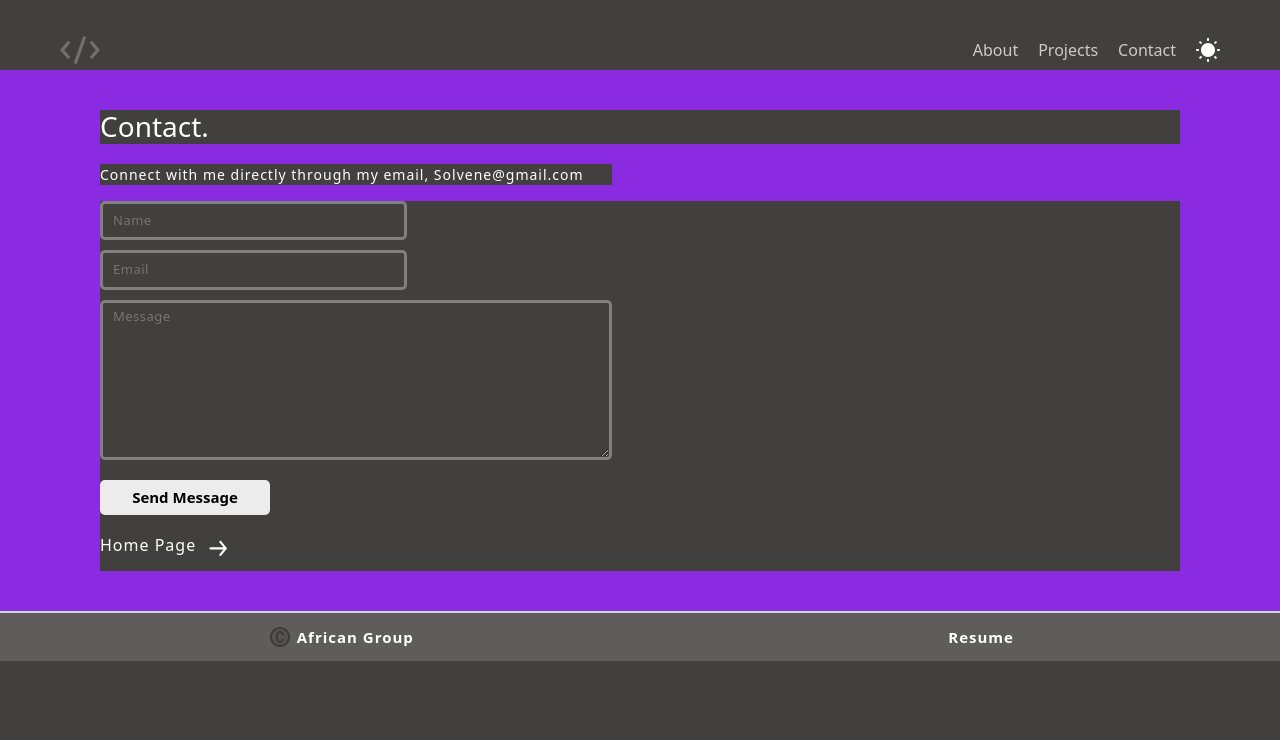
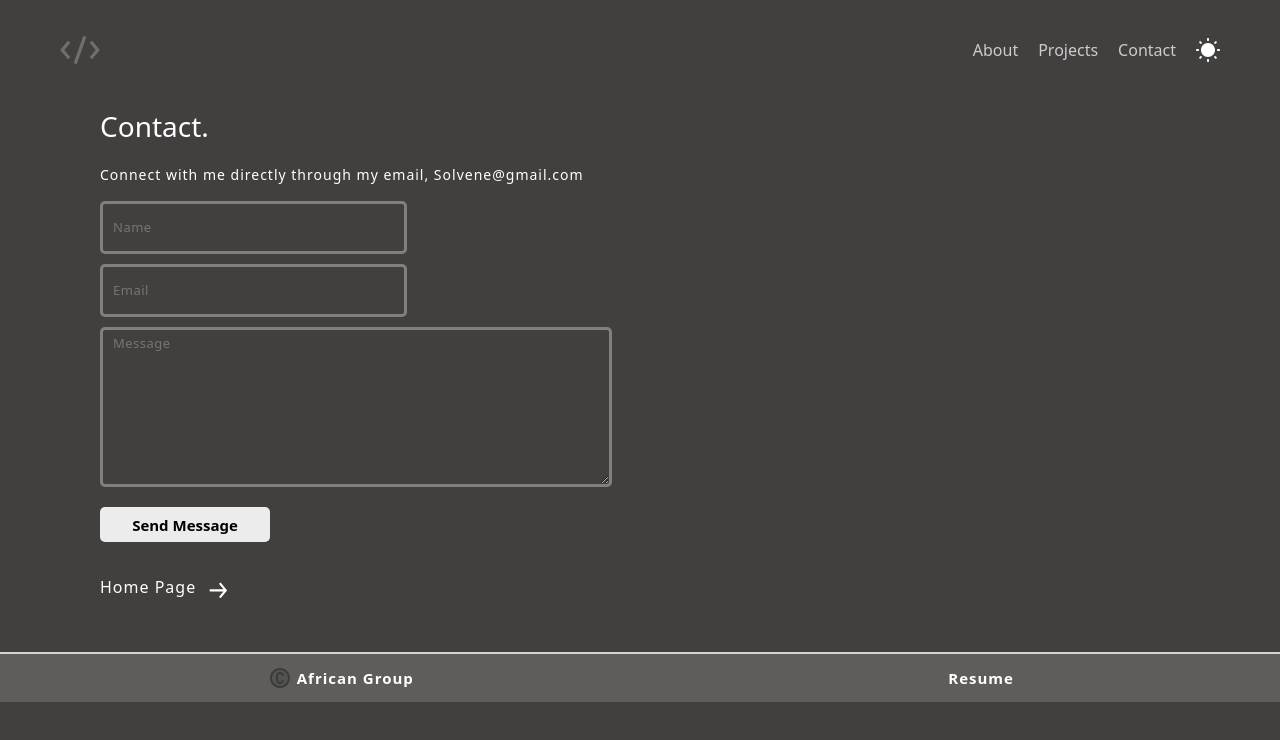
Before and after one commit to NTUTUalu/personalPortfolio, a React (Vite) app: page /contact/1 in a window 1280 px wide. Shown: the top 740 px of the page. Built offline with nearby package versions, Linux system fonts and the light colour scheme.

Commit message:
made sure the progress class works

```diff
--- a/src/components/routes/about/about.jsx
+++ b/src/components/routes/about/about.jsx
@@ -4,7 +4,8 @@ import skillSet from "../../images/skillComposition.svg";
 import books from "../../images/favbooks.svg";
 import random from "../../images/randomFacts.json";
 import Lottie from "lottie-react";
-import animationData from "../../images/arrow.json"
+import animationData from "../../images/arrow.json";
+import {Outlet, Link} from "react-router-dom";
 
 function About() {
   return (
@@ -64,10 +65,12 @@ function About() {
       <section className={AboutStyles.graph}>
         <img src={books} className={AboutStyles.books} />
       </section>
-      <div className={AboutStyles.nextHome}>
+
+       <div className={AboutStyles.nextHome}>
             <h5 className={AboutStyles.next}>Projects Page</h5>
-              <Lottie animationData={animationData} className={AboutStyles.arrow}/>
+            <Link to={`/projects/1`}><Lottie animationData={animationData} className={AboutStyles.arrow}/></Link>
           </div>
+
     </div>
   );
 }
--- a/src/components/routes/contact/contact.jsx
+++ b/src/components/routes/contact/contact.jsx
@@ -2,6 +2,7 @@ import contactStyles from "./contact.module.css";
 import { Form } from "react-router-dom";
 import Lottie from "lottie-react";
 import animationData from "../../images/arrow.json";
+import { Link } from "react-router-dom";
 
 function Contact() {
   return (
@@ -16,10 +17,16 @@ function Contact() {
             <textarea type="text" placeholder="Message" maxLength="50" />
             <button type="submit">Send Message</button>
           </Form>
-          <div className={contactStyles.nextHome}>
-            <h5 className={contactStyles.next}>Home Page</h5>
-              <Lottie animationData={animationData} className={contactStyles.arrow}/>
-          </div>
+
+            <div className={contactStyles.nextHome}>
+              <h5 className={contactStyles.next}>Home Page</h5>
+              <Link to={`/`}>
+              <Lottie
+                animationData={animationData}
+                className={contactStyles.arrow}
+              /> </Link>
+            </div>
+
         </section>
       </div>
     </>
--- a/src/components/routes/contact/contact.module.css
+++ b/src/components/routes/contact/contact.module.css
@@ -4,7 +4,7 @@
     display: flex;
     flex-direction: column;
     height: 100%;
-    background-color: blueviolet;
+    /* background-color: blueviolet; */
 }
 .pHeading{
     margin-bottom: 20px;
@@ -34,7 +34,7 @@ Form {
     /* background-color: blue; */
     height: 100%;
     width: 40vw;
-    max-height: 300px;
+    max-height: 350px;
     /* padding:10px; */
 }
 input {
--- a/src/components/routes/home/home.jsx
+++ b/src/components/routes/home/home.jsx
@@ -2,6 +2,7 @@ import homeStyles from "./home.module.css";
 // import { Lottie } from "@lottiefiles/react-lottie-player"
 import Lottie from "lottie-react"
 import animationData from "../../images/arrow.json"
+import {Link} from "react-router-dom";
 
 
 function Home() {
@@ -14,10 +15,12 @@ function Home() {
       <h3>Frontend Developer</h3>
       <p>I build robust web applications with clean, elegant and robust code. Change is inevitable in a project's life span, hence creating projects with easily maintainable code is mandatory.</p>
         </div>
+
         <div className={homeStyles.nextHome}>
             <h5 className={homeStyles.next}>See More About Me</h5>
-              <Lottie animationData={animationData} className={homeStyles.arrow}/>
+            <Link to={`about/1`} > <Lottie animationData={animationData} className={homeStyles.arrow}/>  </Link>
           </div>
+
       </div>
       <div className={homeStyles.designer}>
         <h3>Designer</h3>
--- a/src/components/routes/projects/projects.jsx
+++ b/src/components/routes/projects/projects.jsx
@@ -9,6 +9,8 @@ import ProjectPortfolio from "../projectPortfolio/projectPortfolio";
 import "bootstrap/dist/css/bootstrap.min.css";
 import Tab from "react-bootstrap/Tab";
 import Tabs from "react-bootstrap/Tabs";
+import {Link} from "react-router-dom";
+
 
 function Projects() {
   return (
@@ -32,10 +34,13 @@ function Projects() {
           </Tab>
         </Tabs>
       </section>
+
+
       <div className={projectStyles.nextHome}>
-            <h5 className={projectStyles.next}>See My Recent Work</h5>
-              <Lottie animationData={animationData} className={projectStyles.arrow}/>
+            <h5 className={projectStyles.next}>Connect with me</h5> <Link to={`/contact/1`}>
+              <Lottie animationData={animationData} className={projectStyles.arrow}/></Link>
           </div>
+
     </div>
   );
 }
```
